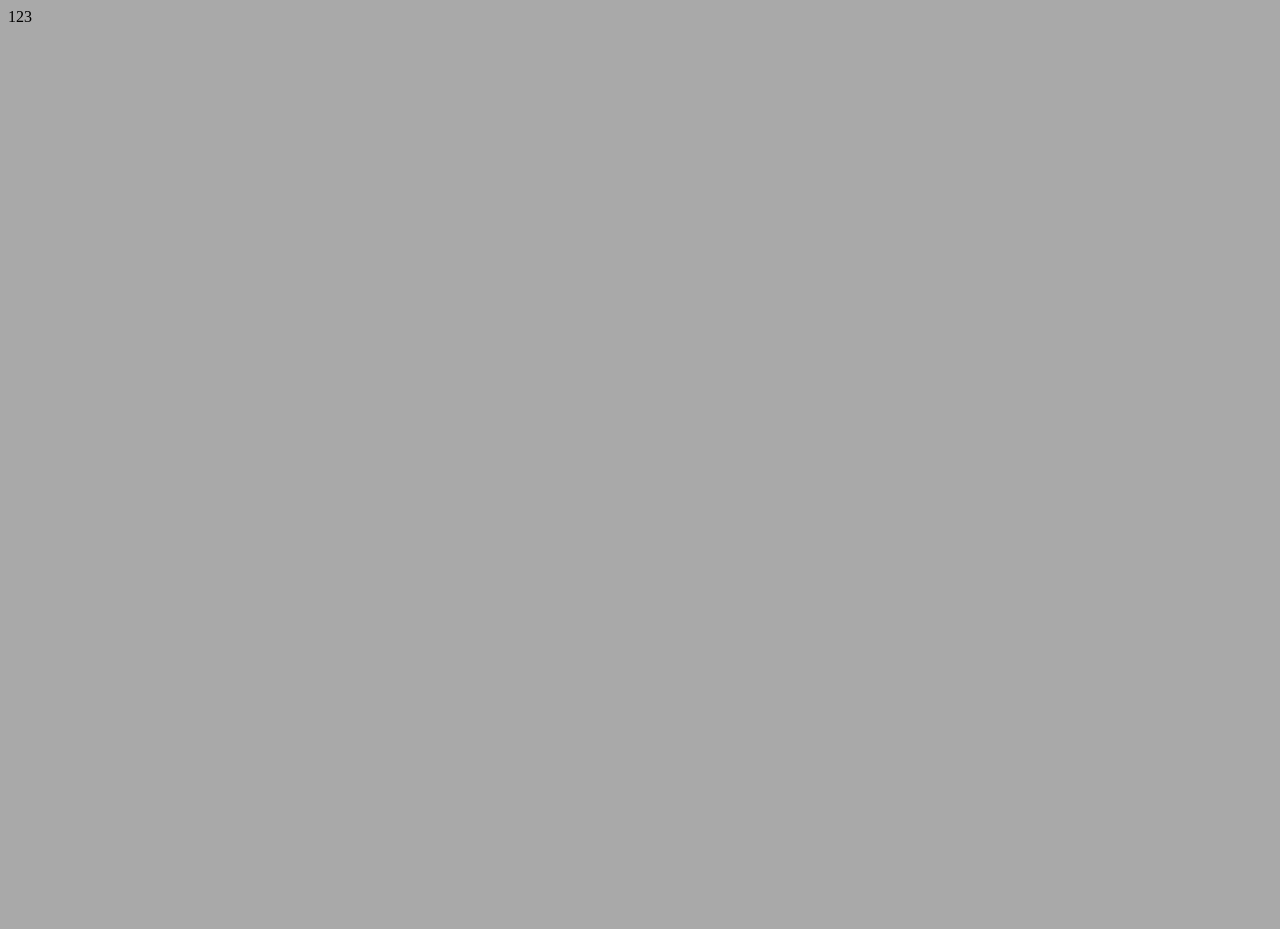
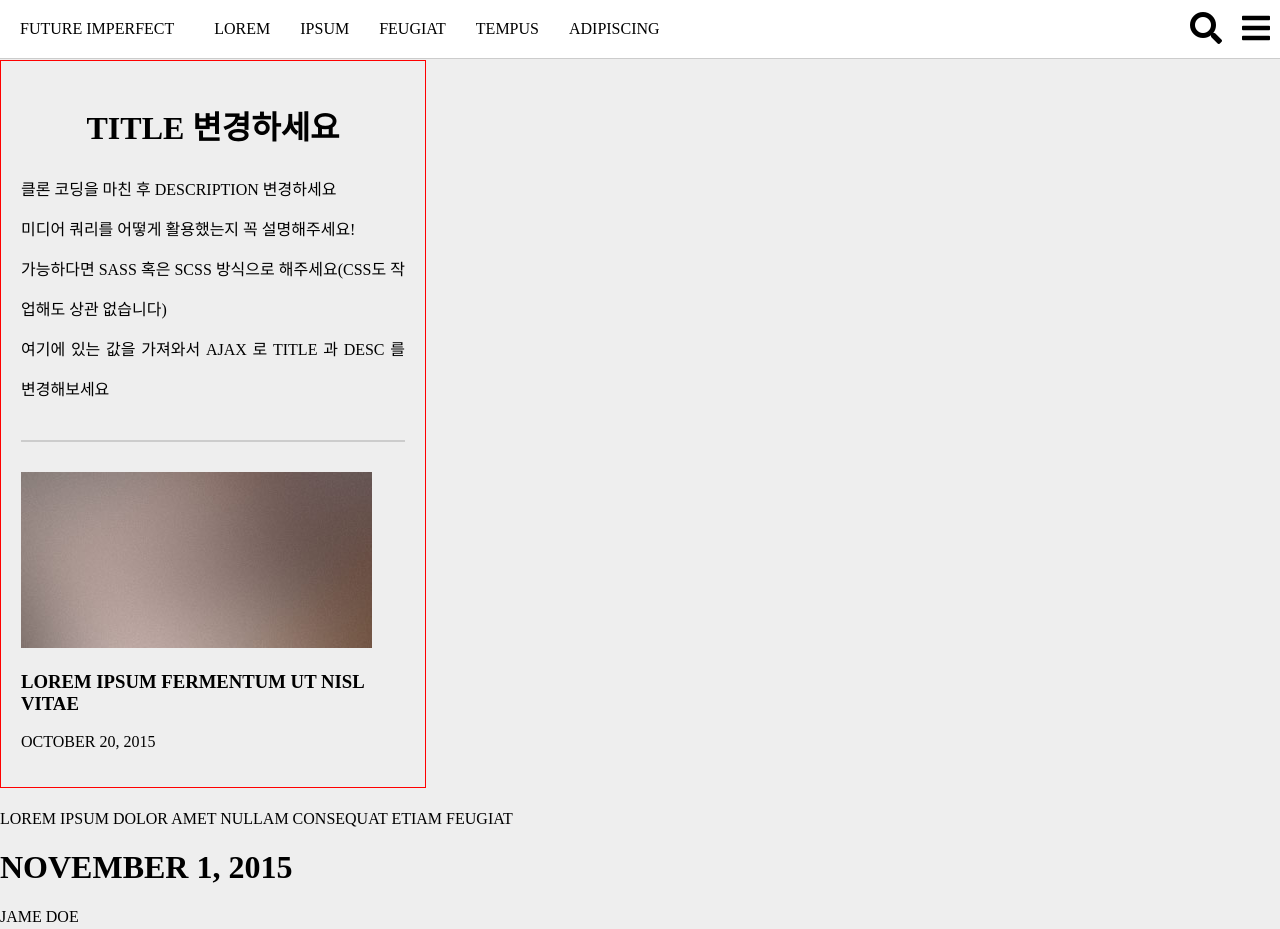
Before and after one commit to lluvia365/CNT_Web_TEST, a website: page index.html in a window 1280 px wide. Shown: the top 929 px of the page. Before the commit the page ends 800 px from the top, so only its background shows below. Drawn offline with Linux system fonts and the light colour scheme.

Commit message:
20210506
네비메뉴 만듬
왼쪽메뉴 만듬
사진폴더 생성후 저장

```diff
--- a/index.html
+++ b/index.html
@@ -6,9 +6,100 @@
     <meta name="viewport" content="width=device-width, initial-scale=1.0">
     <title>CNT Web TEST</title>
     <link href="style.css" rel="stylesheet" type="text/css" />
+
+    <link
+    rel="stylesheet"
+    href="https://cdnjs.cloudflare.com/ajax/libs/font-awesome/5.8.2/css/all.min.css" />
+
+
+
   </head>
   <body>
-      <div>123</div>
+
+    <nav id="navi">
+
+        <div id="logo">FUTURE IMPERFECT</div>
+
+        <div id="box">
+            <ul id="menu">
+                <li class="list">LOREM</li>
+                <li class="list">IPSUM</li>
+                <li class="list">FEUGIAT</li>
+                <li class="list">TEMPUS</li>
+                <li class="list">ADIPISCING</li>
+            </ul>
+
+        </div>
+
+        <div id="rightbox">
+            <div id="find"><i class="fas fa-search"></i></div>
+
+            <div id="menulist"><i class="fas fa-bars"></i></div>
+        </div>
+    </nav>
+
+
+
+    <!--------------- outBox --------------->
+    <div id="outBox">
+
+        <div id="left">
+            <div id="sec1">
+
+                    <h1 id="sec1title">TITLE 변경하세요</h1>
+                    <p>클론 코딩을 마친 후 DESCRIPTION 변경하세요<br />
+                        미디어 쿼리를 어떻게 활용했는지 꼭 설명해주세요!<br />
+                        가능하다면 SASS 혹은 SCSS 방식으로 해주세요(CSS도 작업해도 상관 없습니다)<br />
+                        여기에 있는 값을 가져와서 AJAX 로 TITLE 과 DESC 를 변경해보세요</p>
+
+            </div> <!--- #sec1 --->
+            <div id="border"></div>
+
+
+            <div id="sec2">
+
+                <div id="2menu">
+                    <div class="2list">
+                        <img src="images/pic04.jpg" />
+                        <h3>LOREM IPSUM FERMENTUM UT NISL VITAE</h3>
+                        <p>OCTOBER 20, 2015</p>
+                    </div>
+                </div>
+
+            </div> <!--- #sec2 --->
+
+        </div> <!--- #left --->
+
+
+    <!--------------- right --------------->
+        <div id="right">
+            <div id="sec3">
+
+                <div id="text2">
+                    <h1></h1>
+                    <p>LOREM IPSUM DOLOR AMET NULLAM CONSEQUAT ETIAM FEUGIAT</p>
+                </div>
+
+                <div id="text2-2">
+                    <h1>NOVEMBER 1, 2015</h1>
+                    <p>JAME DOE</p>
+                </div>
+
+                <div id="sec2inbox">
+                    <img src="images/pic01.jpg" />
+                    <p>Mauris neque quam, fermentum ut nisl vitae, convallis maximus nisl. Sed mattis nunc id lorem euismod placerat. Vivamus porttitor magna enim, ac accumsan tortor cursus at. Phasellus sed ultricies mi non congue ullam corper. Praesent tincidunt sed tellus ut rutrum. Sed vitae justo condimentum, porta lectus vitae, ultricies congue gravida diam non fringilla.</p>
+
+                    <button id="button">CONTINUE READING</button>
+                </div>
+
+            </div> <!--- #sec3 --->
+
+        </div> <!--- #right --->
+
+    </div> <!--- #outBox --->
+
+
+
     <script src="script.js"></script>
   </body>
 </html>
--- a/style.css
+++ b/style.css
@@ -1,4 +1,100 @@
 body {
-    background-color: darkgrey;
+    background-color: #fff;
+    box-sizing:border-box;
+    margin:0; outline:0
 
 }
+
+
+#navi {
+    width:100%;
+    display: flex; flex-wrap: wrap;
+
+    justify-content: center;
+    align-items: center;
+    margin:0;
+    padding:0;
+
+    background-color: #fff;
+    border-bottom:1px solid #ccc;
+
+    position: fixed;
+
+
+}
+
+#logo {
+    margin:20px;
+    cursor: pointer;
+}
+
+
+#menu {
+    display: flex; flex-wrap: wrap;
+    padding:0;
+    margin:20px;
+
+    list-style: none;
+}
+
+#menu .list {
+    margin-right: 30px;
+    cursor: pointer;
+}
+
+
+#rightbox {
+    margin-left: auto;
+    display: flex;
+}
+
+#find {
+    margin:10px;
+    font-size: 2rem;
+    cursor: pointer;
+}
+
+#menulist {
+    margin:10px;
+    font-size: 2rem;
+    cursor: pointer;
+}
+
+
+/*--------------- sec1 ---------------*/
+
+#outBox {
+    padding-top:60px;
+    display: flex; flex-wrap: wrap;
+
+
+    background:#eee;
+}
+
+
+#left {
+    width:30%;
+    padding:20px;
+
+    border:1px solid red
+}
+
+
+#sec1title {
+    text-align: center;
+}
+
+#sec1 p {
+    line-height: 2.5rem;
+    text-align:justify;
+}
+
+#border {
+    border:1px solid #ccc;
+    margin:30px 0 30px 0;
+}
+
+
+#2menu {
+
+}
```
Also changed, not shown: images/pic01.jpg (added), images/pic02.jpg (added), images/pic03.jpg (added), images/pic04.jpg (added), images/pic05.jpg (added), images/pic06.jpg (added), images/pic07.jpg (added), images/pic08.jpg (added), images/pic09.jpg (added), images/pic10.jpg (added), images/pic11.jpg (added), images/pic12.jpg (added).
